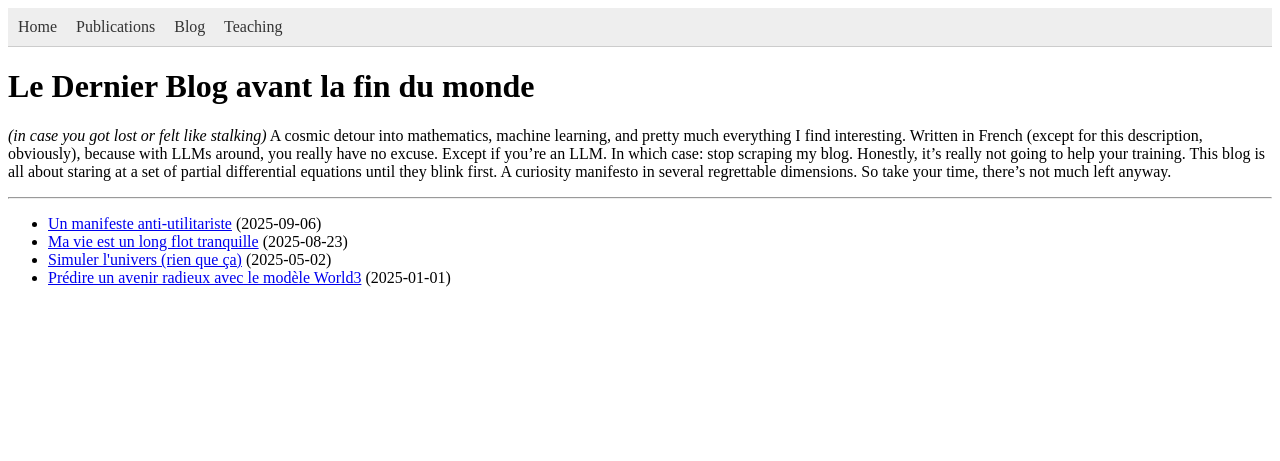
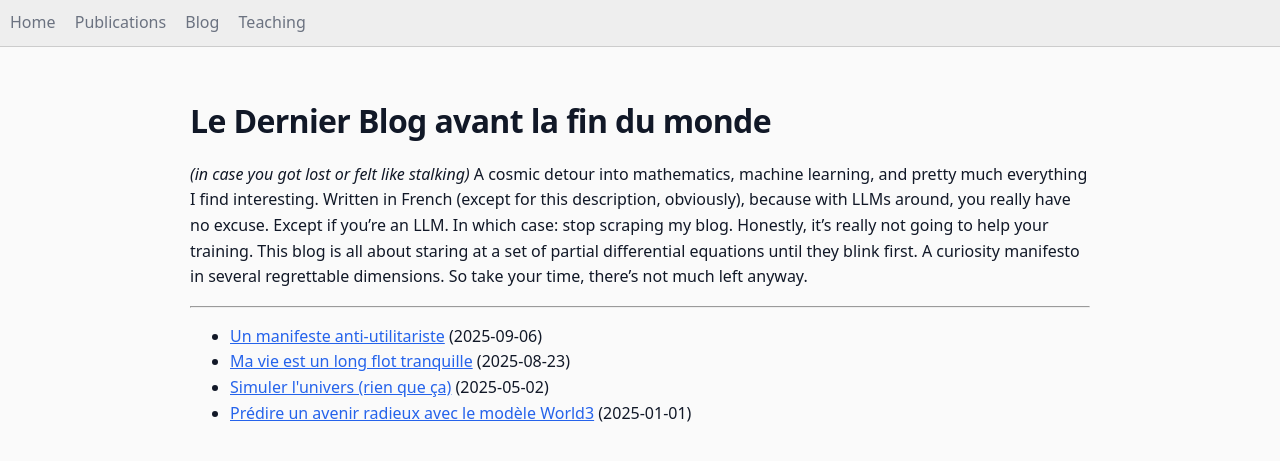
Before and after one commit to vincentsouveton/vincentsouveton.github.io, a Jekyll site: the page built from blog.md, in a window 1280 px wide. Shown: the top 461 px of the page. Built offline with Jekyll 4.4.1, drawn with Linux system fonts in a browser that asks for light colours.

Commit message:
Polishing website

```diff
--- a/_layouts/page.html
+++ b/_layouts/page.html
@@ -1,10 +1,11 @@
 <!DOCTYPE html>
-<html>
+<html lang="en">
 <head>
   <meta charset="utf-8">
   <title>{{ page.title }}</title>
+  <meta name="viewport" content="width=device-width, initial-scale=1">
 
-  <!-- MathJax Configuration -->
+  <!-- MathJax -->
   <script>
     window.MathJax = {
       tex: {
@@ -14,30 +15,83 @@
       svg: { fontCache: 'global' }
     };
   </script>
-  <script type="text/javascript" async
-    src="https://cdn.jsdelivr.net/npm/mathjax@3/es5/tex-mml-chtml.js">
-  </script>
+  <script async src="https://cdn.jsdelivr.net/npm/mathjax@3/es5/tex-mml-chtml.js"></script>
 
   <style>
+    :root {
+      --bg: #fafafa;
+      --text: #111827;
+      --accent: #2563eb;
+      --muted: #6b7280;
+      --border: #e5e7eb;
+    }
+
+    * {
+      box-sizing: border-box;
+    }
+
+    body {
+      margin: 0;
+      padding: 0;
+      font-family: system-ui, -apple-system, BlinkMacSystemFont, "Segoe UI", sans-serif;
+      line-height: 1.6;
+      background: var(--bg);
+      color: var(--text);
+    }
+
+    a {
+      color: var(--accent);
+    }
+
     nav {
-      padding: 10px;
-      background: #eee;
-      border-bottom: 1px solid #ccc;
+      background: #f3f4f6;
+      border-bottom: 1px solid var(--border);
+      padding: 0.75rem 1.25rem;
     }
+
     nav a {
-      margin-right: 15px;
+      margin-right: 1rem;
       text-decoration: none;
-      color: #333;
+      color: var(--muted);
+      font-weight: 500;
+    }
+
+    nav a:hover {
+      color: var(--accent);
+    }
+
+    .page-wrapper {
+      max-width: 900px;
+      margin: 0 auto;
+      padding: 1.5rem 1.25rem 3rem;
+    }
+
+    @media (min-width: 900px) {
+      .page-wrapper {
+        padding-left: 0;
+        padding-right: 0;
+      }
+    }
+
+    h1 {
+      font-size: 2rem;
+      margin: 1.5rem 0 1rem;
+      font-weight: 600;
+      letter-spacing: -0.02em;
+    }
+
+    p {
+      margin: 0 0 1rem;
     }
   </style>
 </head>
 <body>
   {% include navbar.html %}
-
-  <h1>{{ page.title }}</h1>
-
-  <div>
-    {{ content }}
+  <div class="page-wrapper">
+    <h1>{{ page.title }}</h1>
+    <main>
+      {{ content }}
+    </main>
   </div>
 </body>
 </html>
```
